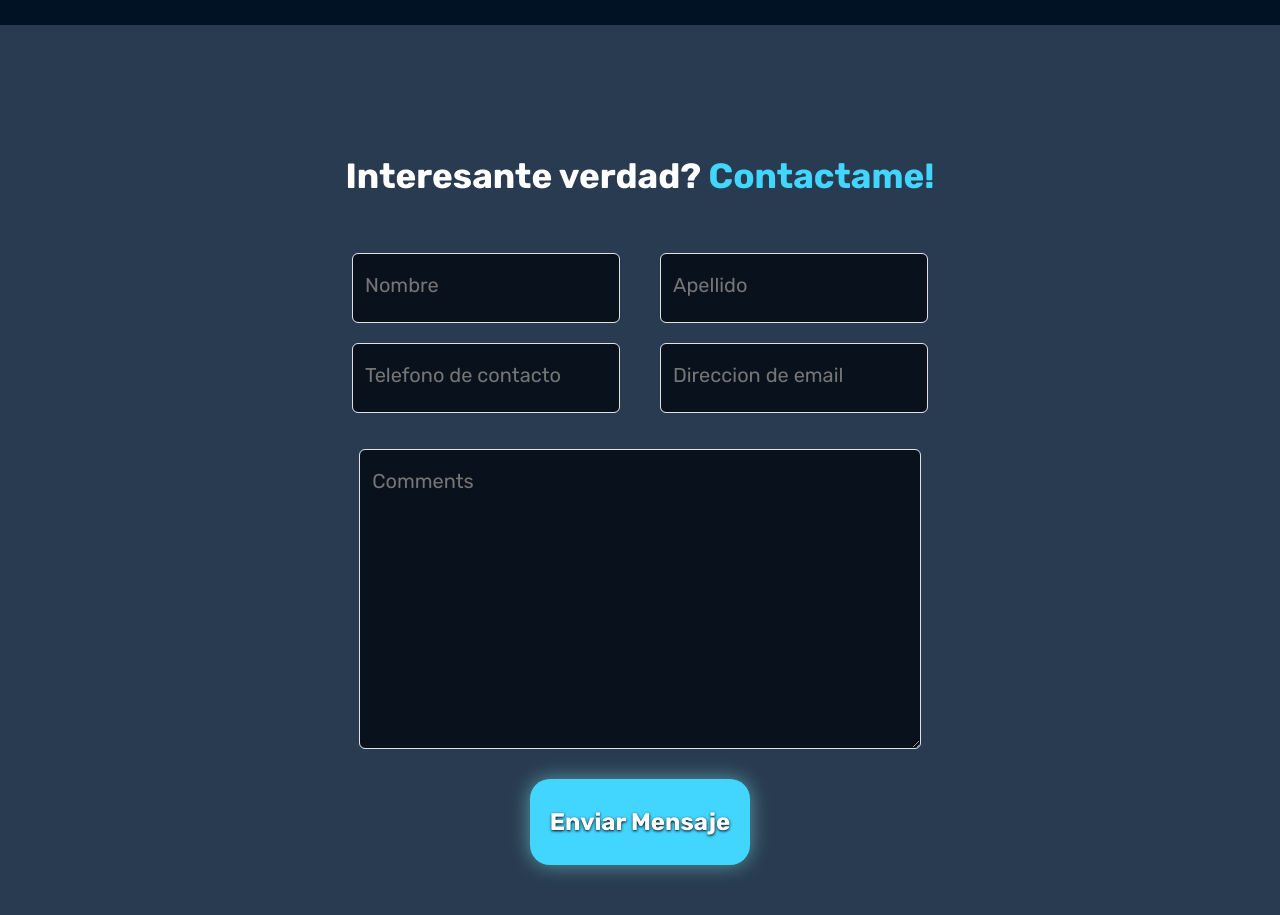
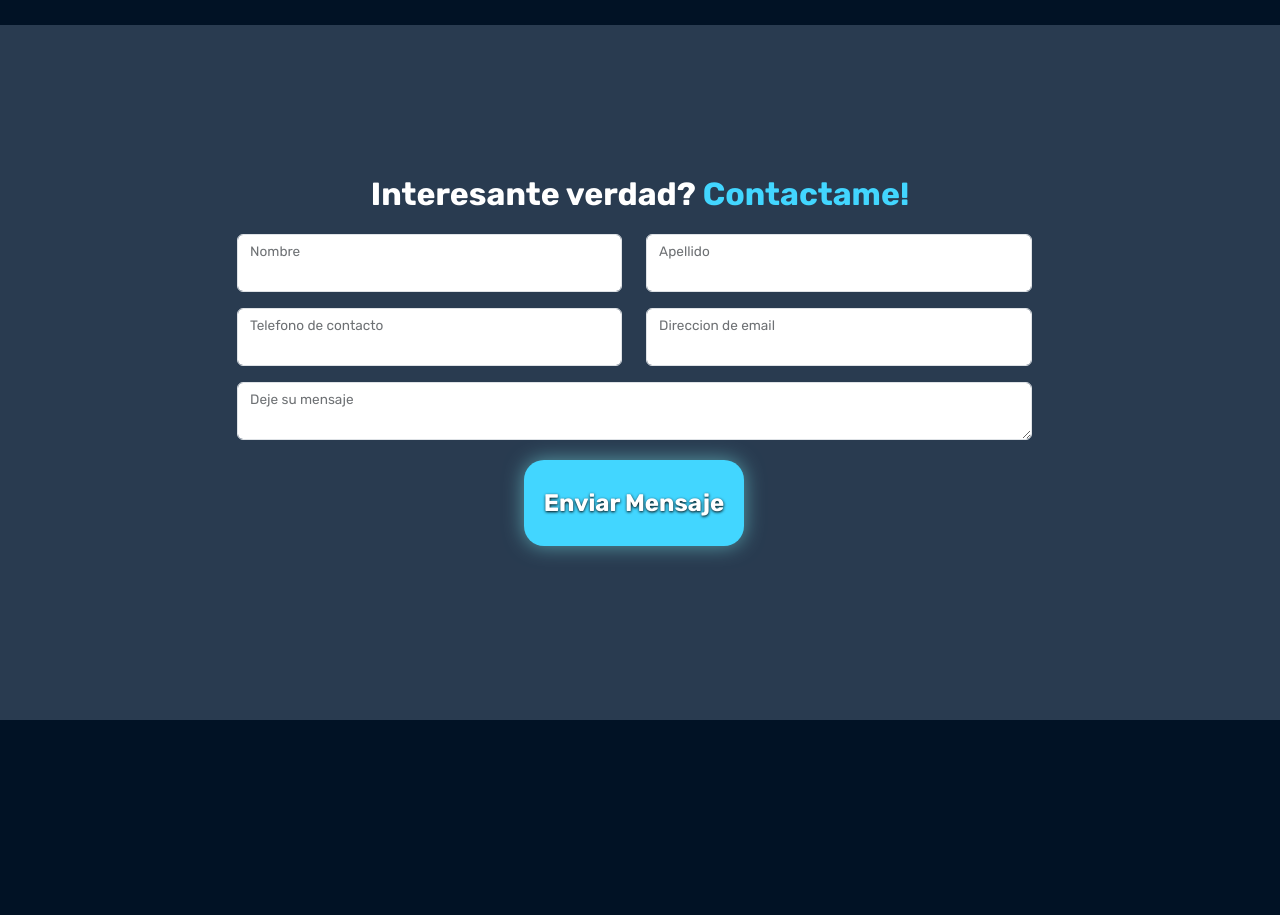
Before and after one commit to RPJunco/my-portfolio-react, a React (Vite) app: page / in a window 1280 px wide. Shown: the part 4700-5615 px from the top of the page. After the commit the page ends 5420 px from the top, so only its background shows below. Built offline with nearby package versions, Linux system fonts and the light colour scheme.

Commit message:
Se elimino el archivo 'Footer.css'. Se modifico la estructura del componente 'Footer' utilizando Formik y Yup para el formulario y su validacion.

```diff
--- a/src/Component/Footer/Footer.css
+++ /dev/null
@@ -1,73 +0,0 @@
-:root{
-
-    --footer-bgc:#293b50;
-
-    --h2-span-color: #42d6ff;
-
-    --form-control-bgc: #09121c;
-    --form-control-label-color: #757575;
-
-}
-
-.footer{
-    display: flex;
-    justify-content: center;
-    align-items: center;
-    flex-direction: column;
-    width: 100%;
-    padding: 100px 0px 70px 0px;
-    background-color: var(--footer-bgc);
-}
-
-.footer .container-fluid {
-    width: 80%;
-    display: flex;
-    flex-wrap: wrap;
-    align-items: center;
-    justify-content: center;
-}
-
-.footer h2, .footer span {
-    font-size: 35px;
-    padding: 10px 0px;
-    margin: 10px 0px;
-}
-
-.footer .form-control {
-    background-color: var(--form-control-bgc);
-    font-size: 20px;
-}
-
-.footer .container-fluid .form-floating {
-    width: 40%;
-    margin: 10px 20px;
-}
-
-
-.footer .form-container textarea {
-    height: 300px;
-    font-size: 25px;
-    width: 83%;
-}
-
-.footer .container-fluid .label-textarea{
-    margin: 0px 10%;
-}
-
-.footer .container-fluid label, .footer .form-container label {
-    color: var(--form-control-label-color);
-    font-size: 20px;
-}
-
-.footer span {
-    color: var(--h2-span-color);
-}
-
-.footer h2 {
-    padding: 20px;
-    font-weight: bold;
-}
-
-.footer input {
-    height: 70px !important;
-}
--- a/src/Component/Footer/Footer.jsx
+++ b/src/Component/Footer/Footer.jsx
@@ -1,41 +1,144 @@
-import './Footer.css'
-import 'bootstrap/dist/css/bootstrap.min.css';
 import Btn from '../Btn/Btn.jsx'
+import * as Yup from 'yup';
+import { Formik, Form, Field, ErrorMessage } from 'formik';
+import { Container, Row, Col } from 'react-bootstrap'
+
 
 const Footer = () => {
+
+    const validationSchema = Yup.object({
+        nombre: Yup.string()
+        .required('Nombre es requerido')
+        .matches(/^[a-zA-Z\s]+$/, 'El nombre solo puede contener letras y espacios')
+        .min(3, 'Debe ingresar un minimo de 3 caracteres'),
+
+        apellido: Yup.string()
+        .required('Apellido es requerido')
+        .matches(/^[a-zA-Z\s]+$/, 'El apellido solo puede contener letras y espacios')
+        .min(3, 'Debe ingresar un minimo de 3 caracteres'),
+
+        telefono: Yup.string()
+        .required('Telefono es requerido')
+        .matches(/^\d+$/, 'No se pueden ingresar letras, solo numeros')
+        .min(10, 'El teléfono debe tener al menos 10 dígitos')
+        .max(15, 'El teléfono no puede tener más de 15 dígitos'),
+
+        email: Yup.string()
+        .email('Ingrese un Email valido')
+        .required('Email es requerido'),
+
+        mensaje: Yup.string()
+        .required('Comentario es requerido')
+        .min(10, 'El comentario no puede tener menos de 10 caracteres')
+        .max(400, 'El comentario no puede tener mas de 350 caracteres')
+    });
+
     return (
-        <footer className='footer' id='contacto'>
+        <footer
+        className='container-fluid footer'
+        id='contacto'
+        style={{backgroundColor: '#293b50', padding: '130px 0px'}}
+        >
 
-            <div className='container-fluid justify-content-center align-items-center w-75'>
+            <Container
+            className='justify-content-center align-items-center'
+            >
                 <h2>Interesante verdad? <span>Contactame!</span></h2>
-
-                <div className='container-fluid justify-content-center align-items-center flex-wrap w-75 p-3'>
-
+                <Formik
+                initialValues={{ nombre: '', apellido: '', telefono: '', email: '', mensaje: '' }}
+                validationSchema={validationSchema}
+                onSubmit={(values, { resetForm }) => {
+                    console.log('Formulario enviado', values);
+                    resetForm();
+                }}
+                >
+                    {({
+                        isSubmitting, handleSubmit, touched
+                    }) => (
+                        <Container>
+                            <Form className='d-flex flex-column justify-content-center align-items-center' onSubmit={handleSubmit} noValidate>
+                                <Row className='w-75 justify-content-center mb-2'>
+                                    <Col lg={6} md={6} className='mb-2'>
                                         <div className="form-floating">
-                        <input type="text" className="form-control" id="floatingName" placeholder="Pedro" />
-                        <label htmlFor="floatingName">Nombre</label>
+                                            <Field
+                                            type="text"
+                                            name="nombre"
+                                            className={`form-control ${touched.nombre && 'is-invalid'}`}
+                                            id="nombre"
+                                            autoComplete='given-name'
+                                            aria-describedby='nombreError'
+                                            />
+                                            <label htmlFor="nombre">Nombre</label>
+                                            <ErrorMessage name="nombre" component="div" className="text-danger" id='nombreError'/>
                                         </div>
+                                    </Col>
+                                    <Col lg={6} md={6} className='mb-2'>
                                         <div className="form-floating">
-                        <input type="text" className="form-control" id="floatingLastName" placeholder="Pascal" />
-                        <label htmlFor="floatingLastName">Apellido</label>
+                                            <Field
+                                            type="text"
+                                            name='apellido'
+                                            className={`form-control ${touched.apellido && 'is-invalid'}`}
+                                            id="apellido"
+                                            autoComplete='family-name'
+                                            aria-describedby="apellidoError"
+                                            />
+                                            <label htmlFor="apellido">Apellido</label>
+                                            <ErrorMessage name="apellido" component="div" className="text-danger" id='apellidoError'/>
                                         </div>
+                                    </Col>
+                                </Row>
+                                <Row className='w-75 justify-content-center mb-2'>
+                                    <Col lg={6} md={6} className='mb-2'>
                                         <div className="form-floating">
-                        <input type="tel" className="form-control" id="floatingPhoneNumber" placeholder="351*******" />
-                        <label htmlFor="floatingPhoneNumber">Telefono de contacto</label>
+                                            <Field
+                                            type="tel"
+                                            name='telefono'
+                                            className={`form-control ${touched.telefono && 'is-invalid'}`}
+                                            id="tel"
+                                            autoComplete='tel'
+                                            aria-describedby="telError"
+                                            />
+                                            <label htmlFor="tel">Telefono de contacto</label>
+                                            <ErrorMessage name="telefono" component="div" className="text-danger" id='telError'/>
                                         </div>
+                                    </Col>
+                                    <Col lg={6} md={6} className='mb-2'>
                                     <div className="form-floating">
-                        <input type="email" className="form-control" id="floatingEmail" placeholder="Email" />
-                        <label htmlFor="floatingEmail">Direccion de email</label>
+                                        <Field
+                                        type="email"
+                                        name='email'
+                                        className={`form-control ${touched.email && 'is-invalid'}`}
+                                        id="email"
+                                        autoComplete='email'
+                                        aria-describedby="emailError"
+                                        />
+                                        <label htmlFor="email">Direccion de email</label>
+                                        <ErrorMessage name="email" component="div" className="text-danger" id='emailError'/>
                                     </div>
-
+                                    </Col>
+                                </Row>
+                                <Row className='w-75 justify-content-center mb-4'>
+                                    <Col lg={12}>
+                                        <div className="form-floating form-container justify-content-center w-100">
+                                            <Field
+                                            as="textarea"
+                                            name="mensaje"
+                                            className={`form-control w-100 ${touched.mensaje && 'is-invalid'}`}
+                                            id="mensaje"
+                                            autoComplete='off'
+                                            aria-describedby="mensajeError"
+                                            />
+                                            <label htmlFor="mensaje">Deje su mensaje</label>
                                         </div>
-
-                <div className="form-floating form-container container-fluid justify-content-center w-75">
-                    <textarea className="form-control" placeholder="Deja un comentario!!" id="floatingTextarea"></textarea>
-                    <label htmlFor="floatingTextarea" className='label-textarea'>Comments</label>
-                </div>
-                <Btn contenido='Enviar Mensaje' width='25%'/>
-            </div>
+                                        <ErrorMessage name="mensaje" component="div" className="text-danger" id='mensajeError'/>
+                                        <Btn tipo='submit' disabled={isSubmitting} contenido='Enviar Mensaje' width='25%' position='center'/>
+                                    </Col>
+                                </Row>
+                            </Form>
+                        </Container>
+                    )}
+                </Formik>
+            </Container>
         </footer>
     )
 };
```
Lines whose indentation alone changed are shown as unchanged.
